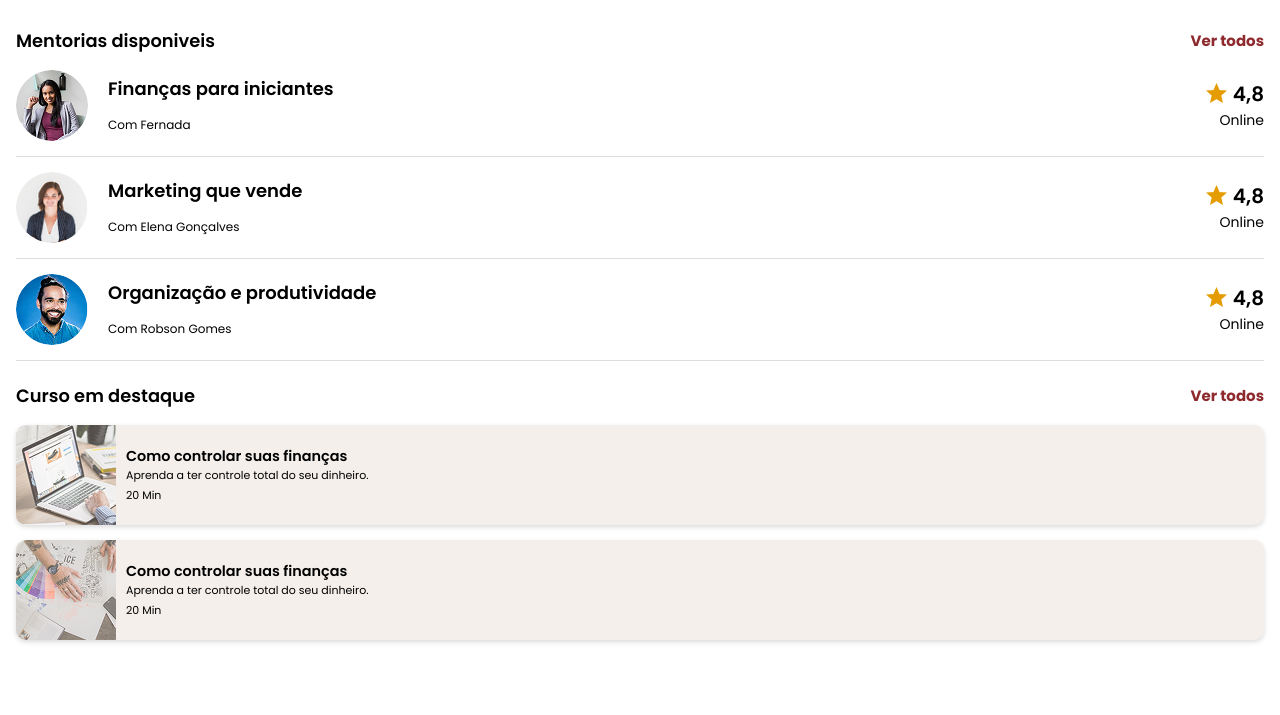
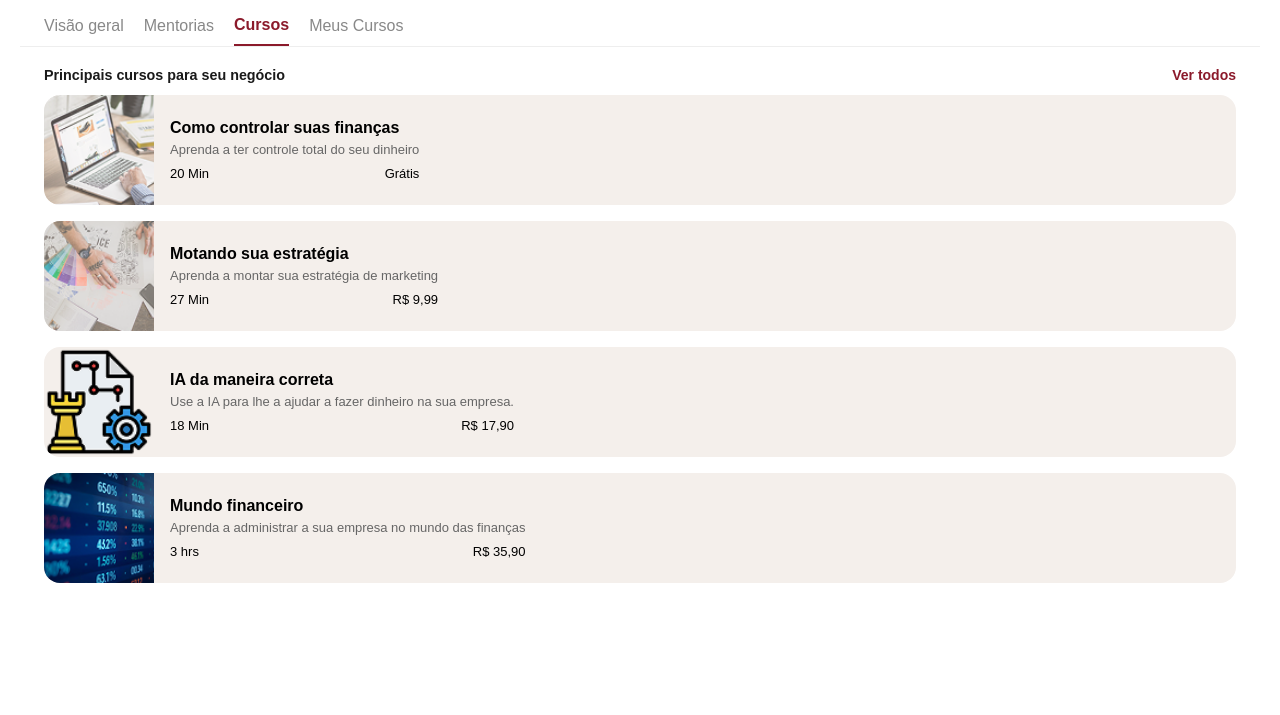
Before and after one commit to caiooozs/zerotomei-front, a plain HTML site: page pages/Mentorias/Cursos/index.html in a window 1280 px wide. Shown: the part 85-800 px from the top of the page. Drawn offline with Linux system fonts and the light colour scheme; no server answers.

Commit message:
Adição dos cursos, Messias

```diff
--- a/pages/Mentorias/Cursos/index.html
+++ b/pages/Mentorias/Cursos/index.html
@@ -4,111 +4,83 @@
 <head>
     <meta charset="UTF-8">
     <meta name="viewport" content="width=device-width, initial-scale=1.0">
-    <link rel="stylesheet" href="../../../shared/styles/reset.css">
-    <link rel="stylesheet" href="../../../shared/styles/global.css">
-    <link rel="stylesheet" href="../../../shared/components/Navbar/style.css">
+
     <link rel="stylesheet" href="./style.css">
-    <title> Meus cursos </title>
+    <title></title>
 </head>
 
+<div class="header">
+    <h1>Cursos</h1>
+    <button class="img">
+        <img src="../Assets/Filter.svg" alt="Icone de menu">
+    </button>
+</div>
+
 <body>
-
-    <nav>
-        <div id="navbar"></div>
-    </nav>
-
-    <main>
-
-        <section class="container-cursos">
-            <div class="cabecalho-cursos">
-                <h1>Cursos</h1>
-
-                <button class="img">
-                    <img src="../Assets/Filter.svg" alt="Icone de menu">
-                </button>
+    <div class="all">
+        <div class="conteudo">
+            <div class="tabs">
+                <button class="tab">Visão geral</button>
+                <button class="tab">Mentorias</button>
+                <button class="tab ativa">Cursos</button>
+                <button class="tab">Meus Cursos</button>
             </div>
 
-            <!-- cards da mentoria -->
-            <div class="mentorias-disponiveis">
-
-                <div class="mentorias-texto">
-                    <h2>Mentorias disponiveis</h2>
-                    <p>Ver todos</p>
+            <div class="secao">
+                <div class="secao-header">
+                    <h2>Principais cursos para seu negócio</h2>
+                    <a href="#" class="ver-todas">Ver todos</a>
                 </div>
 
-                <div class="card-container-mentoria">
-
-                    <div class="card-mentoria">
-                        <img src="../Assets/professional-smiling-woman 1.png" alt="">
-                        <h2>Finanças para iniciantes</h2>
-                        <p>Com Fernada</p>
-                        <div class="card-icone">
-                            <i> <img class="icone" src="../Assets/Star.svg" alt="Icone estrela"> <span>4,8</span></i>
-                            <p>Online</p>
+                <div class="curso-cards">
+                    <img src="/pages/Mentorias/Assets/macbook-air-on-desk 1.png" alt="Curso 1" />
+                    <div class="curso-info">
+                        <h3>Como controlar suas finanças</h3>
+                        <p>Aprenda a ter controle total do seu dinheiro</p>
+                        <div class="valor-tempo">
+                            <span class="duracao">20 Min</span>
+                            <span class="valor">Grátis</span>
                         </div>
                     </div>
+                </div>
 
-                    <div class="card-mentoria">
-                        <img src="../Assets/modern-business-woman-portrait 1.png" alt="">
-                        <h2>Marketing que vende</h2>
-                        <p>Com Elena Gonçalves</p>
-                        <div class="card-icone">
-                            <i> <img class="icone" src="../Assets/Star.svg" alt="Icone estrela"> <span>4,8</span></i>
-                            <p>Online</p>
+                <div class="curso-cards">
+                    <img src="/pages/Mentorias/Assets/creative-designers-desk 1.png" alt="Curso 2" />
+                    <div class="curso-info">
+                        <h3>Motando sua estratégia</h3>
+                        <p>Aprenda a montar sua estratégia de marketing</p>
+                        <div class="valor-tempo">
+                            <span class="duracao">27 Min</span>
+                            <span class="valor">R$ 9,99</span>
                         </div>
                     </div>
+                </div>
 
-                    <div class="card-mentoria">
-                        <img src="../Assets/smiling-man-in-blue 1.png" alt="">
-                        <h2>Organização e produtividade</h2>
-                        <p>Com Robson Gomes</p>
-                        <div class="card-icone">
-                            <i> <img class="icone" src="../Assets/Star.svg" alt="Icone estrela"> <span>4,8</span></i>
-                            <p>Online</p>
+                <div class="curso-cards">
+                    <img src="/pages/Mentorias/Assets/image 8.png" alt="Curso 3" />
+                    <div class="curso-info">
+                        <h3>IA da maneira correta</h3>
+                        <p>Use a IA para lhe a ajudar a fazer dinheiro na sua empresa.</p>
+                        <div class="valor-tempo">
+                            <span class="duracao">18 Min</span>
+                            <span class="valor">R$ 17,90</span>
                         </div>
                     </div>
-
                 </div>
 
-                <!-- Cursos em destaque -->
-                <div class="curso-destaque">
-                    <div class="mentorias-texto">
-                        <h2>Curso em destaque</h2>
-                        <p>Ver todos</p>
-                    </div>
-
-                    <div class="container-destaque">
-                        <div class="card-destaque">
-                            <img src="../Assets/macbook-air-on-desk 1.png" alt="">
-                            <div class="info-curso">
-                                <h2>Como controlar suas finanças</h2>
-                                <p>Aprenda a ter controle total do seu dinheiro.</p>
-                                <span>20 Min</span>
-                            </div>
-                        </div>
-
-                        <div class="card-destaque">
-                            <img src="../Assets/creative-designers-desk 1.png" alt="">
-                            <div class="info-curso">
-
-                                <h2>Como controlar suas finanças</h2>
-                                <p>Aprenda a ter controle total do seu dinheiro.</p>
-                                <span>20 Min</span>
-                            </div>
+                <div class="curso-cards">
+                    <img src="/pages/Mentorias/Assets/image 9.png" alt="Curso 4" />
+                    <div class="curso-info">
+                        <h3>Mundo financeiro</h3>
+                        <p>Aprenda a administrar a sua empresa no mundo das finanças</p>
+                        <div class="valor-tempo">
+                            <span class="duracao">3 hrs</span>
+                            <span class="valor-curso">R$ 35,90</span>
                         </div>
                     </div>
                 </div>
             </div>
-        </section>
-    </main>
-
-    <footer>
-        <div id="footer"></div>
-    </footer>
-
+        </div>
+    </div>
 
 </body>
-
-<script src="script.js"></script>
-
-</html>
--- a/pages/Mentorias/Cursos/style.css
+++ b/pages/Mentorias/Cursos/style.css
@@ -1,244 +1,135 @@
-body {
-  font-family: poppins, sans-serif;
-  background-color: #FFFFFF;
-  color: #000000;
+* {
+    margin: 0;
+    padding: 0;
+    box-sizing: border-box;
 }
 
-.container-cursos {
-  margin: 14px 16px;
-  display: flex;
-  flex-direction: column;
+body {
+    font-family: "Poppins", sans-serif;
+    background-color: white;
+    display: center ;
+    justify-content: center;
+    padding: 20px;
 }
 
-.cabecalho-cursos {
+
+
+.header {
     display: flex;
-
     justify-content: space-between;
     align-items: center;
-
-    margin-bottom: 25px;
+    padding: 12px 24px 20px;
+    display: flex;
 }
 
-.cabecalho-cursos h1 {
-    margin: 0;
-    font-size: 24px;
-    font-weight: 500;
-}
-
-.img{
+.img {
     border: 0;
     background: transparent;
     position: relative;
     cursor: pointer;
 }
-
-.botao-filtro img {
-    display: block;
-    width: 35.12px;
-    height: 36px;
-    object-fit: contain;
+}
+.header h1 {
+    font-size: 34px;
+    font-weight: 700;
+    color: #1a1a1a;
 }
 
-.mentorias-disponiveis {
-  width: 100%;
+.tabs {
+    display: flex;
+    gap: 20px;
+    padding: 0 24px;
+    border-bottom: 1px solid #eee;
+    overflow-x: auto;
 }
 
-.card-container-mentoria {
-  display: flex;
-  flex-direction: column;
+.tab{
+    background: none;
+    border: none;
+    font-size: 16px;
+    color: #888;
+    padding: 10px 0;
 }
 
-.mentorias-texto {
-  display: flex;
-  justify-content: space-between;
-  align-items: center;
-  margin: 5px 0;
+.tab.ativa {
+    color: #8b1a2b;
+    font-weight: 700;
+    border-bottom: 2px solid #8b1a2b;
 }
 
-.mentorias-texto h2 {
-  margin: 0;
-  font-size: 17.87px;
-  font-weight: 600;
-  margin-top: 1rem;
+.secao {
+    padding: 20px 24px 8px;
 }
 
-.mentorias-texto p {
-  margin: 0;
-  font-weight: 700;
-  margin-top: 1rem;
-  font-size: 15px;
-  color: #8E292D;
-}
-
-.card-container-mentoria {
-  display: flex;
-  flex-direction: column;
-  gap: 0;
-}
-
-
-.card-mentoria {
-  display: grid;
-  grid-template-columns: 90px 1fr 70px;
-  align-items: center;
-  column-gap: 2px;
-  min-height: 70px;
-  padding: 15px 0;
-  border-bottom: 1px solid #ddd;
-}
-
-
-.card-mentoria>img {
-  width: 72px;
-  height: 71px;
-  object-fit: cover;
-  border-radius: 50%;
-  grid-column: 1;
-  grid-row: 1 / 3;
-}
-
-
-.card-mentoria h2 {
-  margin: 0;
-  font-size: 18px;
-  font-weight: 600;
-  grid-column: 2;
-  grid-row: 1;
-  align-items: flex-end;
-
-}
-
-
-.card-mentoria>p {
-  margin: 0;
-  font-size: 12px;
-  grid-column: 2;
-  grid-row: 2;
-
-}
-
-
-.card-icone {
-  display: flex;
-  flex-direction: column;
-  align-items: flex-end;
-  justify-content: center;
-  grid-column: 3;
-  grid-row: 1 / 3;
-  gap: 8px;
-}
-
-
-.card-icone i {
-  display: flex;
-  align-items: center;
-  gap: 5px;
-  font-style: normal;
-}
-
-
-.card-icone .icone {
-  width: 22px;
-  height: 22px;
-}
-
-.card-icone span {
-  font-size: 20px;
-  font-weight: 600;
-}
-
-
-.card-icone p {
-  margin: 0;
-  font-size: 14px;
-}
-
-/* DESTAQUE */
-
-.curso-destaque {
-  margin-top: 10px;
-}
-
-.container-destaque {
-  margin-top: 20px;
-  display: grid;
-}
-
-.curso-destaque {
-    margin-top: 10px;
-}
-
-
-
-
-.curso-destaque .mentorias-texto {
+.secao-header {
     display: flex;
     justify-content: space-between;
     align-items: center;
-    margin-bottom: 14px;
+    margin-bottom: 12px;
 }
 
-
-
-.container-destaque {
-    display: flex;
-    flex-direction: column;
-    gap: 15px;
+.secao-header h2 {
+    font-size: 14.32px;
+    font-weight: 700;
+    color: #1a1a1a;
 }
 
-
-.card-destaque {
-    display: flex;
-    flex-direction: row;
-    width: 100%;
-    height: 100px;
-    overflow: hidden;
-    background: #F4EFEB;
-    border-radius: 10px;
-    box-shadow: 0 2px 5px rgba(0, 0, 0, 0.15);
-    transition: 0.2s ease-in;
+.ver-todas {
+    font-size: 14px;
+    font-weight: 600;
+    color: #8b1a2b;
+    text-decoration: none;
 }
 
-.card-destaque:hover{
-  transform: scale(1.05);
+.ver-todas {
+    font-size: 14px;
+    font-weight: 600;
+    color: #8b1a2b;
+    text-decoration: none;
 }
 
-.card-destaque > img {
-    width: 80px;
-    height: 100px;
-    min-width: 100px;
+.curso-cards   {
+    display: flex;
+    background: #F4EFEB;
+    border-radius: 16px;
+    overflow: hidden;
+    margin-bottom: 16px;
+}
+
+.curso-cards img {
+    width: 110px;
+    height: 110px;
     object-fit: cover;
     flex-shrink: 0;
 }
 
-
-.info-curso {
+.curso-info {
+    padding: 14px 16px;
     display: flex;
     flex-direction: column;
     justify-content: center;
-    flex: 1;
-    min-width: 0;
-    padding: 10px 10px;
 }
 
-.info-curso h2 {
-    margin: 0;
-    font-size: 0.90rem;
-    font-weight: 600;
-    line-height: 1.15;
+.curso-info h3 {
+    overflow-wrap: break-word;
+    font-size: 16px;
+    font-weight: 700;
+    color: #000000;
+    margin-bottom: 4px;
 }
 
-
-
-.info-curso p {
-    margin: 4px 0;
-    font-size: 11px;
-    line-height: 1.15;
+.curso-info p {
+    font-size: 13px;
+    color: #666;
+    margin-bottom: 6px;
+    line-height: 1.4;
 }
 
-
-.info-curso span {
-    margin-top: 5px;
-    font-size: 11px;
-    line-height: 1;
+.valor-tempo {
+    display: flex;
+    justify-content: space-between;
+    align-items: center;
+    font-size: 13px;
+    font-weight: 600px;
+    color: #000000;
 }
```
Also changed, not shown: pages/Mentorias/VisãoGeral/index.html (deleted, +0 -15 lines), pages/Mentorias/Assets/image 8.png (added), pages/Mentorias/Assets/image 9.png (added).
